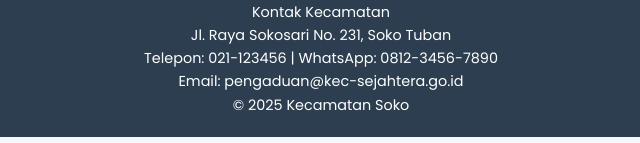
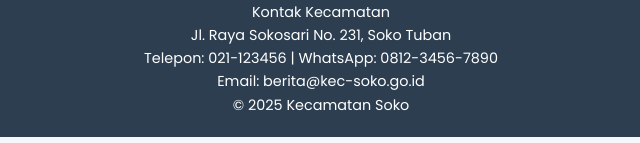
Before and after one commit to aulita/berita-soko, a plain HTML site: page agenda.html in a window 1280 px wide. Shown: the part 654-797 px from the top of the page, 319-959 px from the left. Drawn offline with Linux system fonts and the light colour scheme.

Commit message:
Update agenda.html

```diff
--- a/agenda.html
+++ b/agenda.html
@@ -257,7 +257,7 @@
     <p class="font-semibold">Kontak Kecamatan</p>
     <p>Jl. Raya Sokosari No. 231, Soko Tuban</p>
     <p>Telepon: 021-123456 | WhatsApp: 0812-3456-7890</p>
-    <p>Email: pengaduan@kec-sejahtera.go.id</p>
+    <p>Email: berita@kec-soko.go.id</p>
     <p class="text-sm mt-2">&copy; 2025 Kecamatan Soko</p>
   </footer>
 
```
